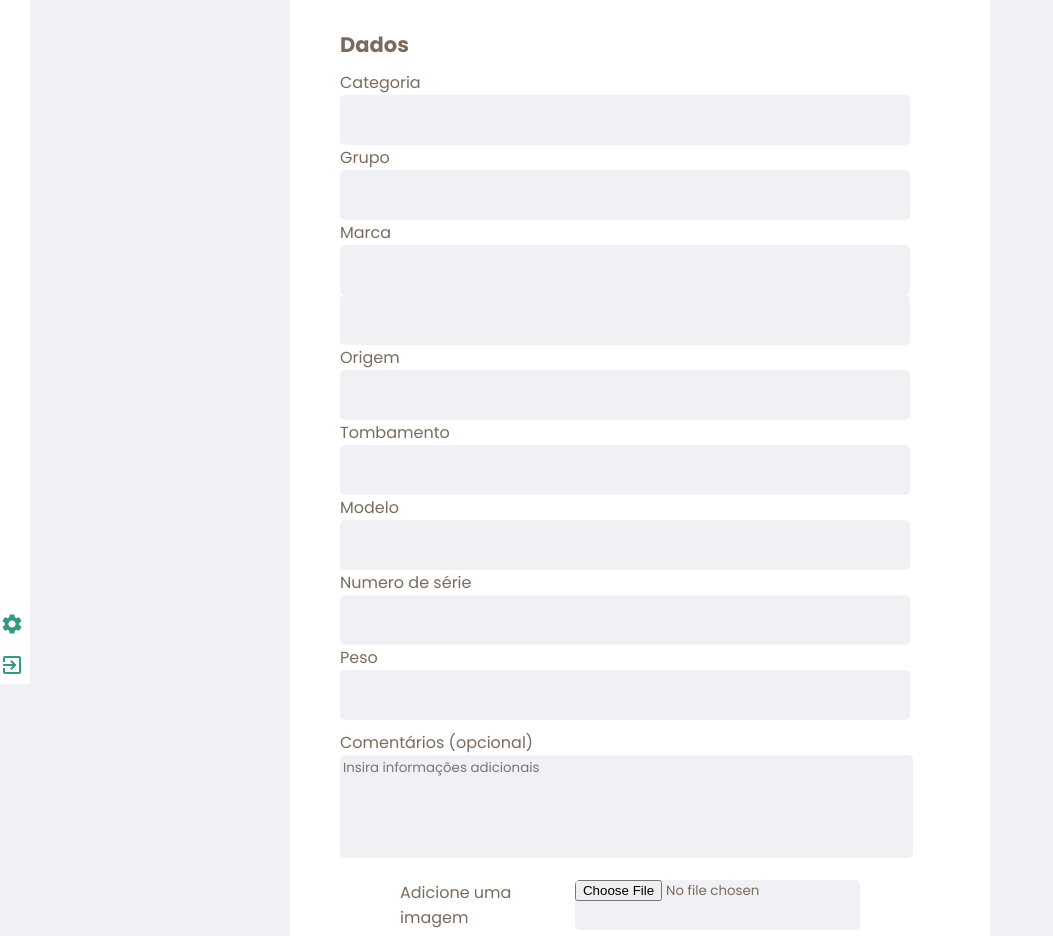
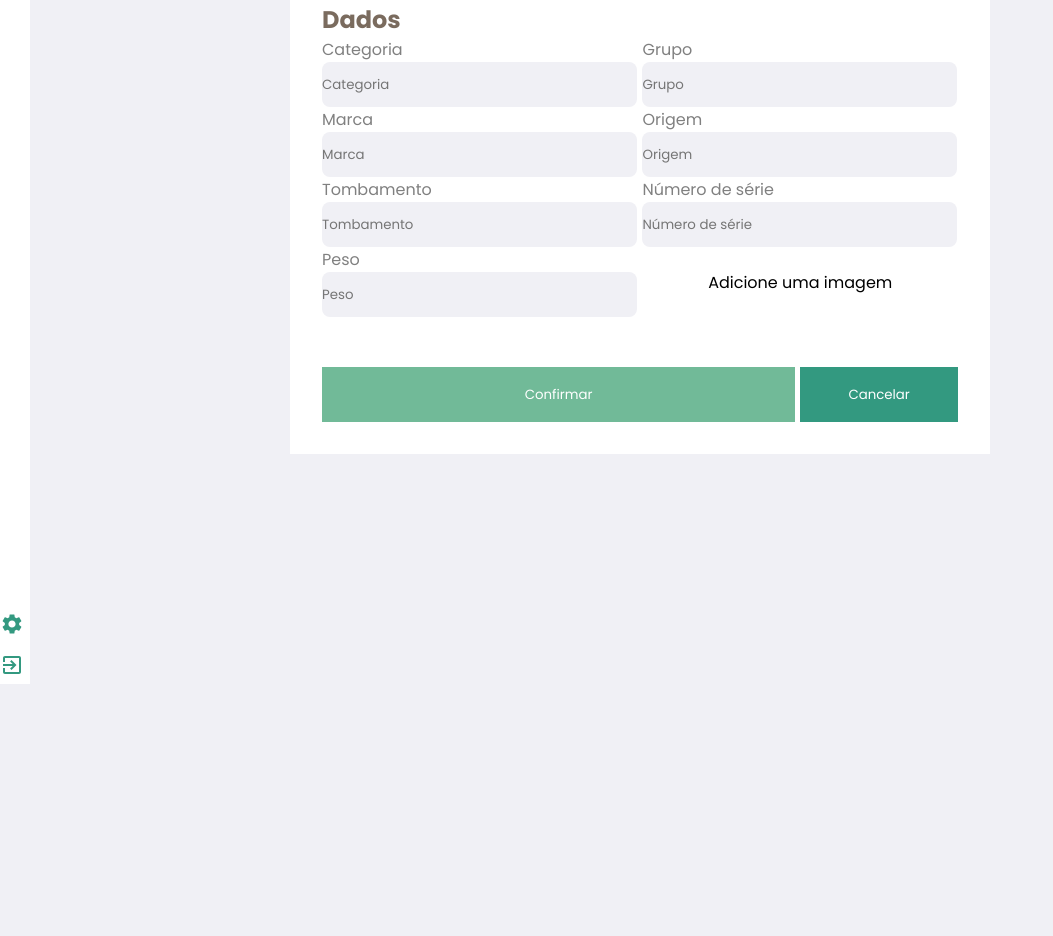
Before and after one commit to matheuscorreiag/coleta, a React (Create React App) app in the folder my-app/: page /usernewitem in a window 1280 px wide. Shown: the part 116-1052 px from the top of the page, without its empty margins (0-1053 px from the left). After the commit the page ends 800 px from the top, so only its background shows below. Built offline with nearby package versions, Linux system fonts and the light colour scheme; sample sign-in values are in the browser's storage.

Commit message:
refatorando aba de novo item

```diff
--- a/my-app/src/pages/UserNewItem/index.js
+++ b/my-app/src/pages/UserNewItem/index.js
@@ -55,130 +55,63 @@ const UserNewItem = () => {
     history.push("/searchresults");
   };
   return (
-    <div className="usernewitem">
+    <div className="usernewitem-page">
       <UserNavBar />
-      <div className="usernewitem-page">
-        <div className="usernewitem-container">
-          <div className="usernewitem-form">
-            <h1>Cadastrar componentes</h1>
-            <h2>Dados</h2>
-
-            <div className="newitemform">
-              Categoria
-              <input
-                type="text"
-                onChange={(event) => setParams({ ...params, category: event.target.value })}
-              />
-              {/* <select onChange={(e) => handleGroup(e)}>
-                <option value={0}> Selecione um grupo</option>
-                {data.map((category) => (
-                  <option key={category.type} value={category.id} name={category.category}>
-                    {category.category}
-                  </option>
-                ))}
-              </select> */}
-              Grupo
-              <input
-                type="text"
-                onChange={(event) => setParams({ ...params, group: event.target.value })}
-              />
-              {/* <select
-                onChange={(event) => setParams({ ...params, description: event.target.value })}
-              >
-                <option value={0}> Selecione um tipo de componente</option>
-
-                {data.map((category) =>
-                  category.group.map(
-                    (group) =>
-                      groupList === category.id && (
-                        <option key={group.id} value={group.id}>
-                          {group.name}
-                        </option>
-                      )
-                  )
-                )}
-              </select> */}
-              Marca
-              <input
-                type="text"
-                onChange={(event) => setParams({ ...params, brand: event.target.value })}
-              />
-              <input
-                type="text"
-                onChange={(event) => setParams({ ...params, origin: event.target.value })}
-              />
-              Origem
-              <input
-                type="text"
-                onChange={(event) => setParams({ ...params, origin: event.target.value })}
-              />
-              Tombamento
-              <input
-                type="text"
-                onChange={(event) => setParams({ ...params, tipping: event.target.value })}
-              />
-              Modelo
-              <input
-                type="text"
-                onChange={(event) => setParams({ ...params, model: event.target.value })}
-              />
-              Numero de série
-              <input
-                type="text"
-                onChange={(event) => setParams({ ...params, serial: event.target.value })}
-              />
-              Peso
-              <input
-                type="text"
-                onChange={(event) => setParams({ ...params, weight: event.target.value })}
-              />
-              {/* Situação
-              <select onChange={(event) => setParams({ ...params, situation: event.target.value })}>
-                <option value={0}> Selecione a situação do equipamento</option>
-                <option value={1}> Reciclagem</option>
-                <option value={2}> Reuso</option>
-                <option value={3}> Doação</option>
-              </select> */}
-              <div className="notes">
-                Comentários (opcional)
-                <textarea
-                  onChange={(event) => setParams({ ...params, comments: event.target.value })}
-                  placeholder="Insira informações adicionais"
-                ></textarea>
-              </div>
-              <div className="uploadImage-container">
-                {/* <div className="uploadImage">
-                  <Add />
-                </div> */}
-                <span className="uploadImage-text"> Adicione uma imagem</span>
-                <input
-                  type="file"
-                  onChange={(event) => setParams({ ...params, image: event.target.files[0] })}
-                />
-              </div>
+      <div className="newitem-bg">
+        <h1> Cadastrar componentes</h1>
+        <h2> Dados </h2>
+        <div className="newitem-form">
+          <div className="span-input-col">
+            <div className="span-input-row">
+              <span> Categoria </span>
+              <input placeholder="Categoria"></input>
+            </div>
+            <div className="divider"></div>
+            <div className="span-input-row">
+              <span> Grupo </span>
+              <input placeholder="Grupo"></input>
             </div>
           </div>
-          <div className="buttons-container">
-            <button className="confirm" onClick={onSubmit}>
-              Confirmar
-            </button>
-            <button
-              className="cancel"
-              onClick={() => {
-                if (userId === 1) {
-                  history.push("/userindex");
-                }
-                if (userId === 2) {
-                  history.push("/userinfoindex");
-                }
-                if (userId === 3) {
-                  history.push("/useradmin");
-                }
-              }}
-            >
-              {" "}
-              Cancelar
-            </button>
+          <div className="span-input-col">
+            <div className="span-input-row">
+              <span> Marca </span>
+              <input placeholder="Marca"></input>
+            </div>
+            <div className="divider"></div>
+            <div className="span-input-row">
+              <span> Origem </span>
+              <input placeholder="Origem"></input>
+            </div>
+          </div>
+          <div className="span-input-col">
+            <div className="span-input-row">
+              <span> Tombamento </span>
+              <input placeholder="Tombamento"></input>
+            </div>
+            <div className="divider"></div>
+            <div className="span-input-row">
+              <span> Número de série </span>
+              <input placeholder="Número de série"></input>
+            </div>
+          </div>
+          <div className="span-input-col">
+            <div className="span-input-row">
+              <span> Peso </span>
+              <input placeholder="Peso"></input>
+            </div>
+            <div className="divider"></div>
+            <div className="add-img">
+              <p> Adicione uma imagem</p>
+            </div>
+          </div>
+          <div className="confirm-cancel-buttons">
+            <div className="confirm-button">
+              <button type="button"> Confirmar</button>
+            </div>
+            <div className="divider"></div>
+            <div className="cancel-button">
+              <button type="button"> Cancelar</button>
+            </div>
           </div>
         </div>
       </div>
--- a/my-app/src/pages/UserNewItem/styles.css
+++ b/my-app/src/pages/UserNewItem/styles.css
@@ -1,163 +1,62 @@
-.usernewitem {
-  height: 100vh !important;
-}
 .usernewitem-page {
+  height: 80vh;
   display: flex;
   align-items: center;
   justify-content: center;
 }
-.usernewitem-container {
-  width: 100vw;
-  max-width: 700px;
+.newitem-bg {
   background-color: var(--white);
-  border-radius: 5px;
+  width: 700px;
+  height: 500px;
 }
-.usernewitem-form {
-  width: 80vw;
+.newitem-bg h1,
+.newitem-bg h2 {
+  padding-left: 32px;
+  color: var(--light-brown);
 }
-.usernewitem-form h1 {
-  color: var(--light-brown);
-  padding: 5px 0px 0px 10px;
-  font-size: 1.5rem;
+.newitem-form span {
+  color: grey;
 }
-.usernewitem-form h2 {
-  color: var(--light-brown);
-  padding: 5px 0px 0px 10px;
-  font-size: 1.2rem;
+.newitem-form {
+  margin: auto 32px;
 }
-.newitemform {
+.newitem-form input {
+  background-color: var(--light-grey);
+  width: 315px;
+  height: 45px;
+  border-radius: 8px;
+}
+.add-img {
   display: flex;
-  color: var(--light-brown);
-  flex-direction: column;
-  width: 95%;
-  height: 70%;
-  margin: 0 auto;
-}
-.newitemform select,
-.newitemform input,
-.newitemform textarea {
-  height: 50px;
-  border-radius: 5px;
-  background-color: var(--light-grey);
-}
-.notes {
-  padding-top: 10px;
-  width: 100%;
-  height: 100px;
-}
-.newitemform textarea {
-  resize: none;
-  width: 100%;
-  height: 100px;
-}
-.newitemform textarea::placeholder {
-  font-family: "Poppins";
-}
-.uploadImage-container {
-  display: flex;
-  flex-direction: row;
-  padding: 50px;
   align-items: center;
   justify-content: center;
 }
-.uploadImage-container span {
-  padding-left: 10px;
+.confirm-cancel-buttons {
+  padding-top: 50px;
+
+  display: grid;
+  grid-template-columns: 3fr 0fr 1fr;
 }
-.uploadImage {
+.confirm-button,
+.cancel-button {
+  height: 55px;
+}
+.confirm-button button {
+  cursor: pointer;
+  width: 100%;
+  height: 100%;
+  color: var(--white);
   background-color: var(--light-green);
-  border-radius: 50%;
-  min-width: 60px;
-  min-height: 60px;
-  display: flex;
-  align-items: center;
-  justify-content: center;
-  cursor: pointer;
 }
-.uploadImage svg {
-  color: var(--white);
-}
+.confirm-button button:hover {
+  transition: 0.2s;
 
-.uploadImage:hover {
   background-color: var(--dark-green);
 }
-
-.uploadImage-text span {
-  white-space: nowrap;
+.cancel-button button {
+  cursor: pointer;
+  background-color: var(--dark-green);
+  color: var(--white);
+  width: 100%;
+  height: 100%;
 }
-.buttons-container {
-  width: 100%;
-  height: 100px;
-  display: flex;
-  align-items: center;
-  justify-content: space-around;
-}
-.buttons-container button {
-  background-color: var(--light-green);
-  width: 160px;
-  height: 60px;
-  border-radius: 14px;
-  color: var(--white);
-  cursor: pointer;
-}
-.buttons-container button:hover {
-  background-color: var(--dark-green);
-}
-
-@media screen and (min-width: 800px) {
-  .usernewitem-container {
-    width: 880px;
-  }
-  .usernewitem-page {
-    padding-top: 20px;
-    padding-bottom: 100px;
-  }
-  .usernewitem-form {
-    padding: 50px 0px 0px 50px;
-    width: 600px;
-    height: 100%;
-  }
-  .newitemform {
-    margin: 0;
-    height: 100%;
-  }
-  .usernewitem-form h1 {
-    font-size: 30px;
-    padding: 0;
-    padding-bottom: 30px;
-  }
-  .usernewitem-form h2 {
-    font-size: 21px;
-    padding: 0;
-    padding-bottom: 10px;
-  }
-  .buttons-container button {
-    width: 300px;
-    height: 60px;
-  }
-  .uploadImage {
-    width: 80px;
-    height: 80px;
-  }
-  .buttons-container {
-    padding-top: 40px;
-  }
-}
-@media screen and (max-width: 400px) {
-  .uploadImage-container {
-    flex-direction: column;
-  }
-  .buttons-container {
-    flex-direction: column;
-    gap: 5px;
-  }
-
-  .buttons-container button {
-    width: 90%;
-    height: 60px;
-  }
-}
-@media screen and (min-width: 401) and (max-width: 465px) {
-  .uploadImage-container {
-    flex-direction: column;
-  }
-}
--- a/my-app/src/pages/UserSettings/index.js
+++ b/my-app/src/pages/UserSettings/index.js
@@ -24,6 +24,7 @@ const UserSettings = () => {
               <span> Celular </span>
               <input type="text" placeholder="celular" />
             </div>
+            <div className="divider"></div>
             <div className="span-input-row">
               <span> Perfil </span>
               <input type="text" placeholder="perfil" />
@@ -34,6 +35,7 @@ const UserSettings = () => {
               <span> Senha </span>
               <input type="text" placeholder="senha" />
             </div>
+            <div className="divider"></div>
             <div className="span-input-row">
               <span> Repetir senha </span>
               <input type="text" placeholder="repetir senha" />
@@ -49,6 +51,7 @@ const UserSettings = () => {
                   <span> Cidade </span>
                   <input type="text" placeholder="cidade" />
                 </div>
+                <div className="divider"></div>
                 <div className="span-input-row">
                   <span> Estado </span>
                   <input type="text" placeholder="estado" />
--- a/my-app/src/pages/UserSettings/styles.css
+++ b/my-app/src/pages/UserSettings/styles.css
@@ -5,11 +5,15 @@
   justify-content: center;
 }
 .usersettings-page input {
-  padding-bottom: 20px;
   background-color: var(--light-grey);
+  height: 40px;
+  padding-left: 5px;
+
+  border-radius: 8px;
 }
 .usersettings-page span {
   color: var(--light-brown);
+  padding-top: 5px;
 }
 .usersettings-page h1 {
   color: var(--light-brown);
@@ -36,13 +40,13 @@
 }
 .span-input-col {
   display: grid;
-  grid-template-columns: 1fr 1fr;
+  grid-template-columns: 1fr 0fr 1fr;
 }
-
 .button-update {
   display: flex;
   align-items: center;
   justify-content: center;
+  padding-top: 60px;
 }
 
 .button-update button {
@@ -61,7 +65,11 @@
   transition: 0.2s;
 }
 .center-data h1 {
-  padding: 50px 0px 0px 0px !important;
+  padding: 100px 0px 0px 0px !important;
 
   padding-bottom: 10px !important;
 }
+.divider {
+  width: 5px;
+  height: 5px;
+}
```
